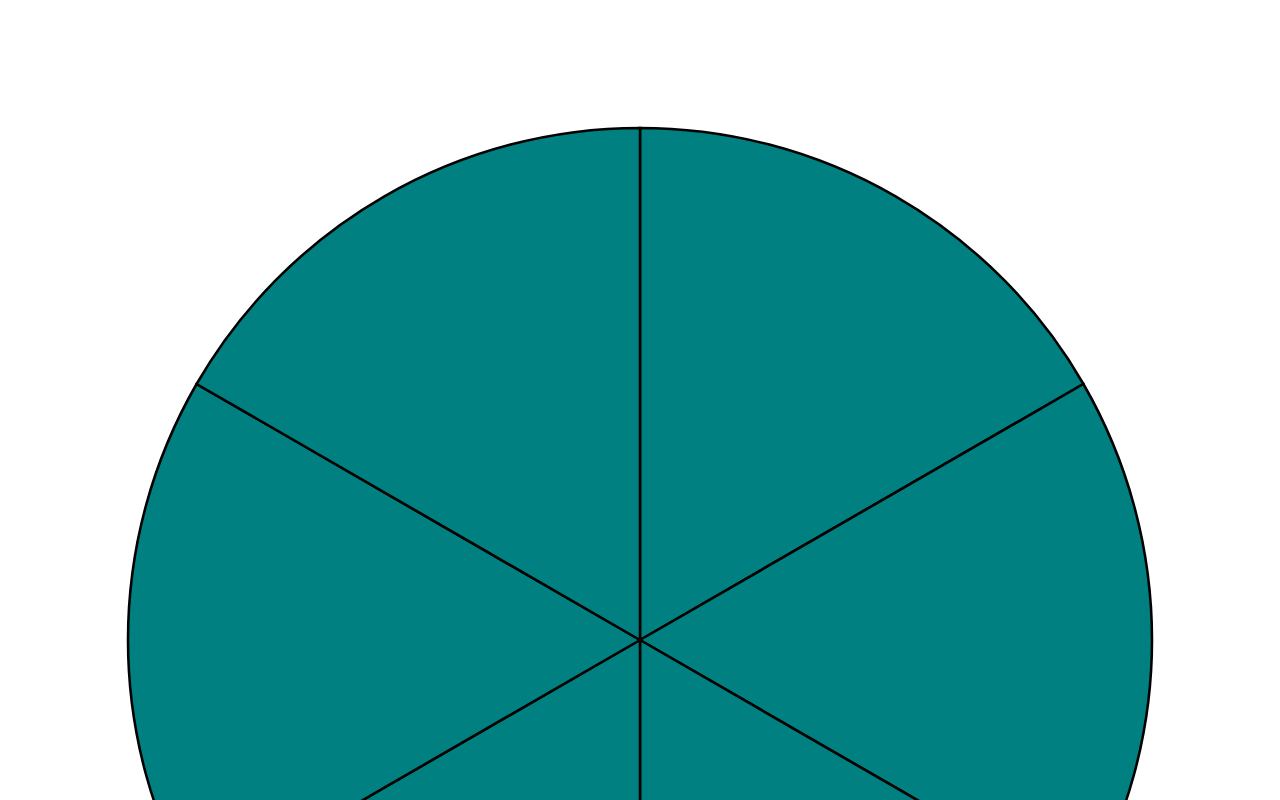
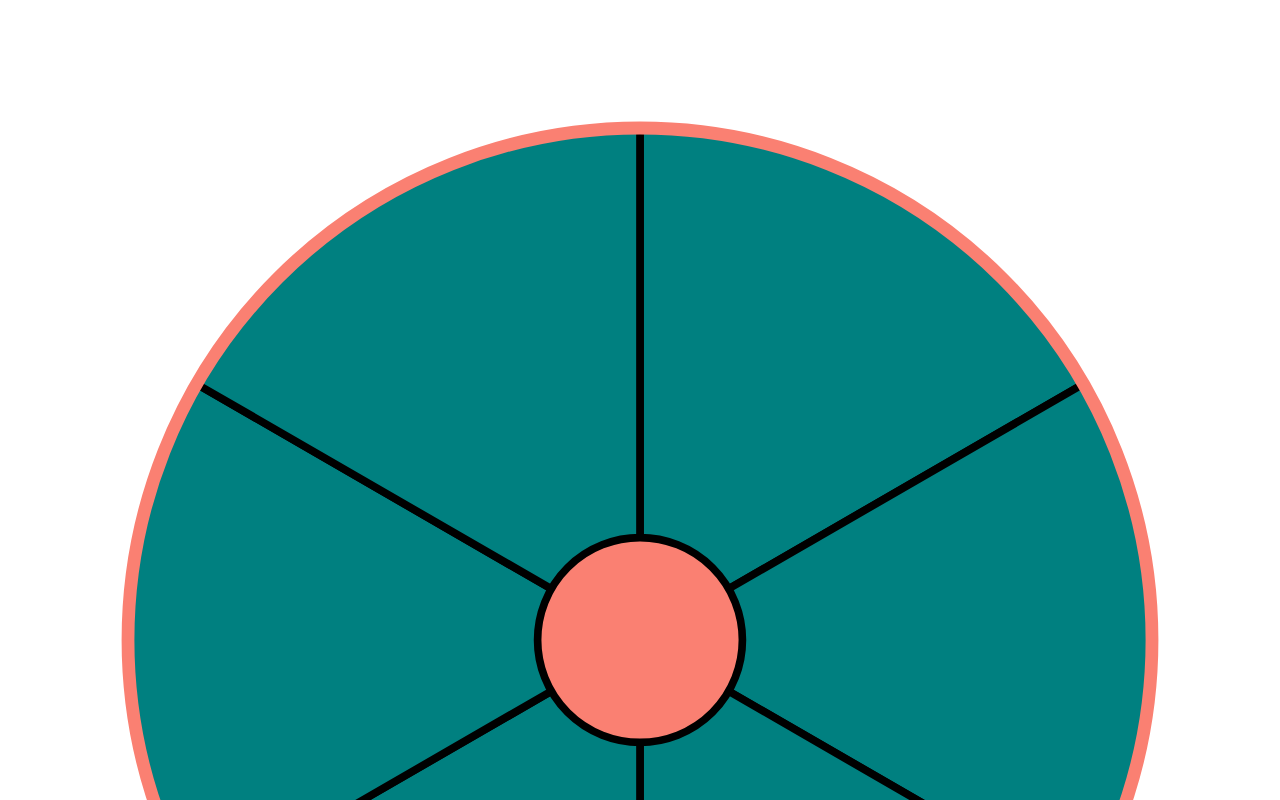
Before and after one commit to chrisic3/random-character-generator, a React (Vite) app: page / in a window 1280 px wide. Shown: the top 800 px of the page. Built offline with nearby package versions, Linux system fonts and the light colour scheme.

Commit message:
feat: add center button and outer wheel rim

```diff
--- a/src/components/Wheel.tsx
+++ b/src/components/Wheel.tsx
@@ -4,6 +4,7 @@ import type { Slice } from "../types/types";
 
 const WHEEL_CENTER = 250;
 const WHEEL_RADIUS = 200;
+const WHEEL_BUTTON_RADIUS = 40;
 
 function Wheel({ items }: { items: string[] }): React.JSX.Element {
   const slices: Slice[] = getSliceData(
@@ -17,6 +18,7 @@ function Wheel({ items }: { items: string[] }): React.JSX.Element {
         key={index}
         d={buildPathString(WHEEL_CENTER, WHEEL_RADIUS, slice)}
         stroke="black"
+        strokeWidth="3"
         fill="teal"
       />
     );
@@ -26,6 +28,22 @@ function Wheel({ items }: { items: string[] }): React.JSX.Element {
     <div>
       <svg viewBox="0 0 500 500">
         <g>{paths}</g>
+        <circle
+          cx={WHEEL_CENTER}
+          cy={WHEEL_CENTER}
+          r={WHEEL_RADIUS}
+          stroke="salmon"
+          strokeWidth="5"
+          fill="none"
+        />
+        <circle
+          cx={WHEEL_CENTER}
+          cy={WHEEL_CENTER}
+          r={WHEEL_BUTTON_RADIUS}
+          stroke="black"
+          strokeWidth="3"
+          fill="salmon"
+        />
       </svg>
     </div>
   );
```
